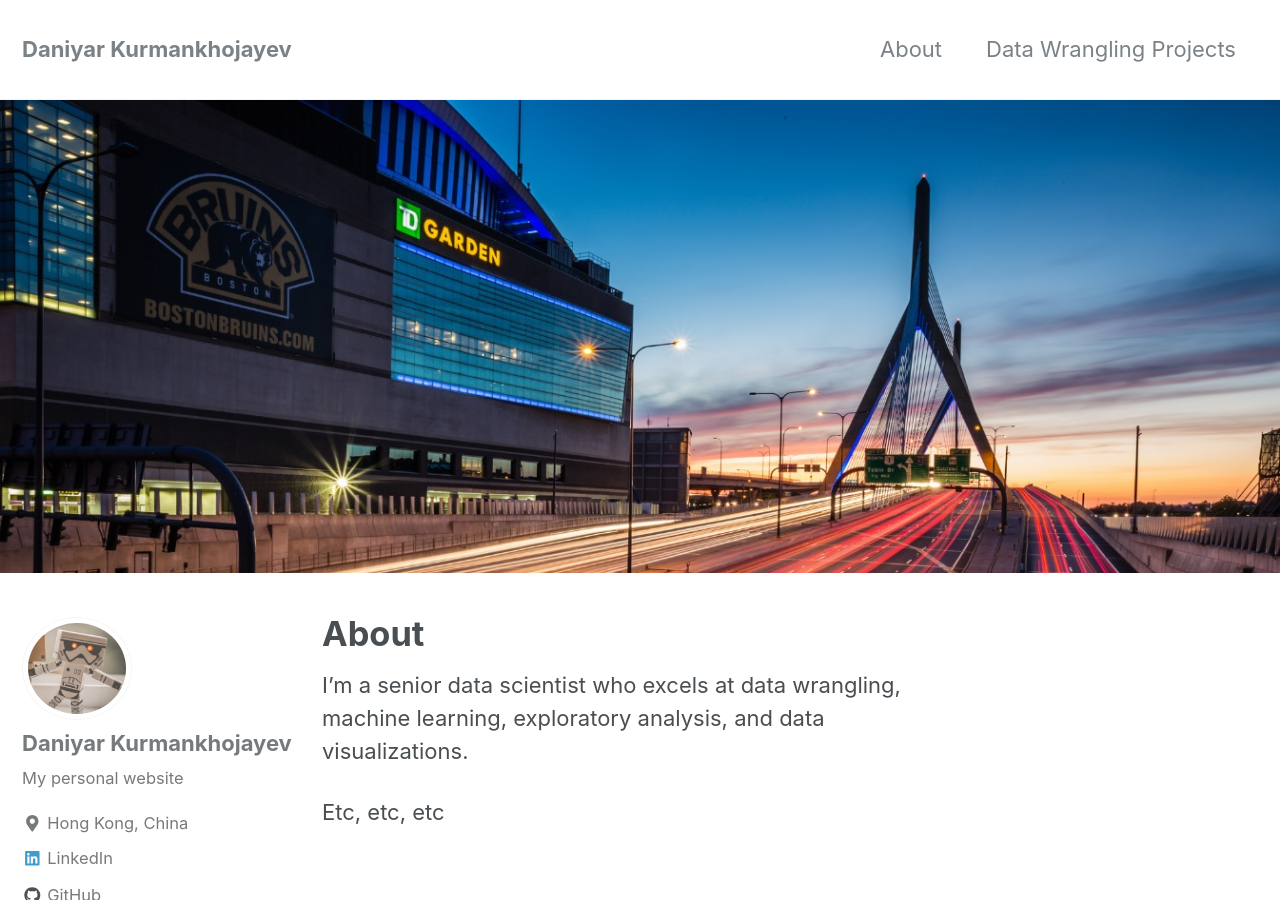
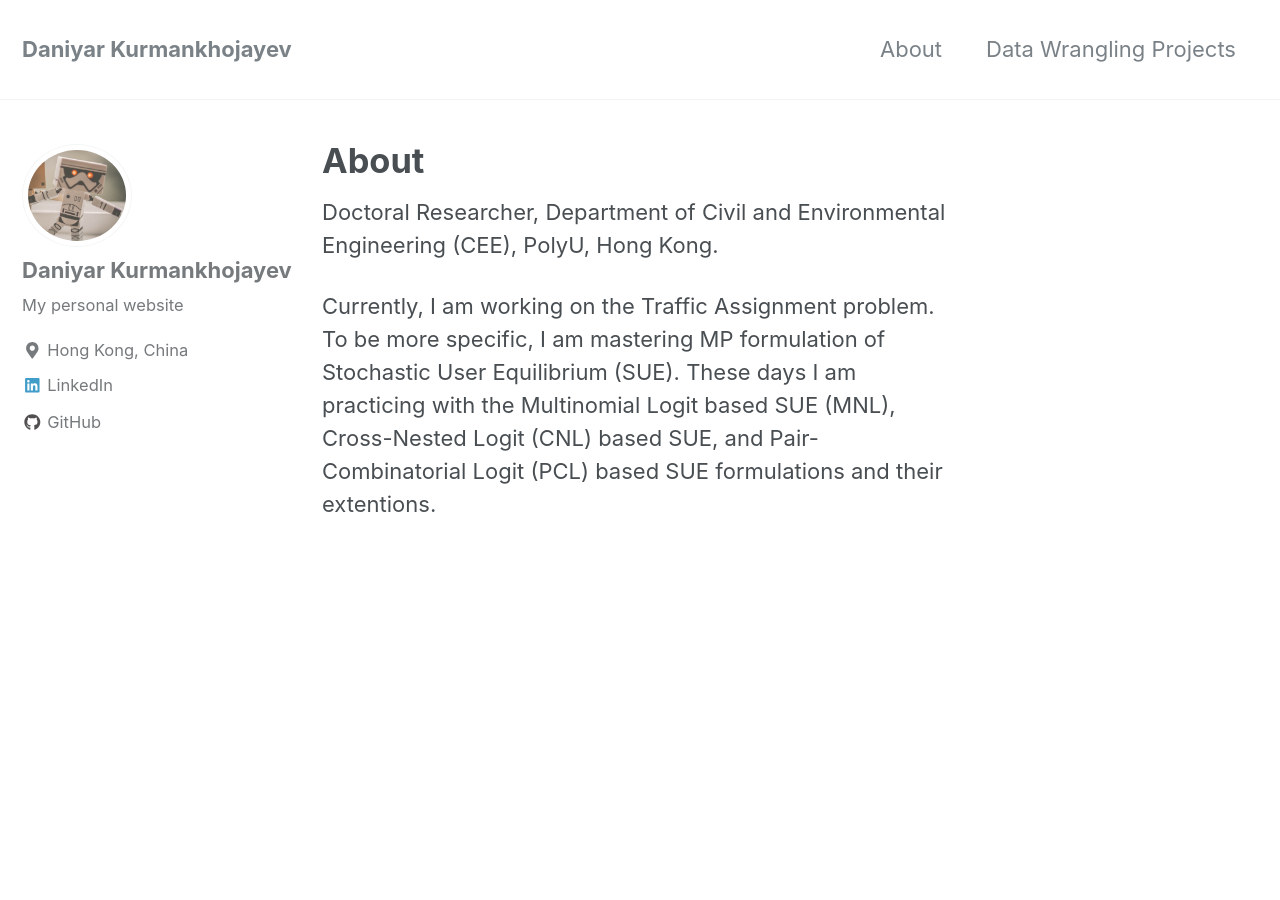
Before and after one commit to dkurman/dkurman.github.io, a Jekyll site: the page built from _pages/about.md, in a window 1280 px wide and 900 px high. Built offline with Jekyll 4.4.1, drawn with Linux system fonts in a browser that asks for light colours; nearby versions of some CDN libraries.

Commit message:
about update

```diff
--- a/_pages/about.md
+++ b/_pages/about.md
@@ -1,10 +1,9 @@
 ---
 title: "About"
 permalink: /about/
-header:
-  image: "/images/zakim.jpg"
 ---
 
-I'm a senior data scientist who excels at data wrangling, machine learning, exploratory analysis, and data visualizations.
+Doctoral Researcher, Department of Civil and Environmental Engineering (CEE), PolyU, Hong Kong.
 
-Etc, etc, etc
+
+Currently, I am working on the Traffic Assignment problem. To be more specific, I am mastering MP formulation of Stochastic User Equilibrium (SUE). These days I am practicing with the Multinomial Logit based SUE (MNL), Cross-Nested Logit (CNL) based SUE, and Pair-Combinatorial Logit (PCL) based SUE formulations and their extentions.
```
